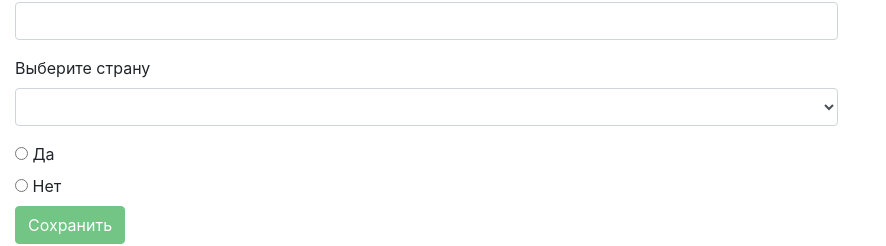
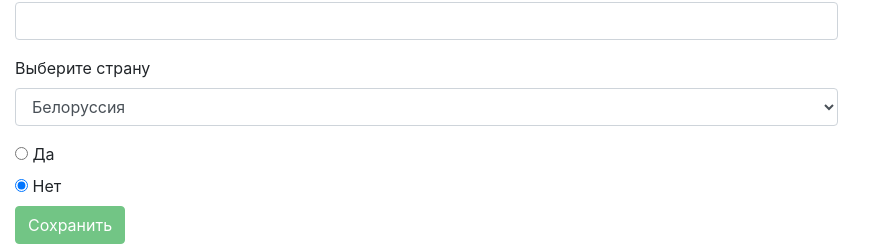
Before and after one commit to academind-345590/ng-theory, an Angular app: page / in a window 1280 px wide. Shown: the part 166-412 px from the top of the page, without its empty margins (0-886 px from the left). Built offline with nearby package versions, Linux system fonts and the light colour scheme.

Commit message:
form: template-driven pattern : specify default check

```diff
--- a/src/app/app.component.html
+++ b/src/app/app.component.html
@@ -31,7 +31,7 @@
       <label>Выберите страну</label>
       <select
         class="form-control"
-        ngModel
+        [ngModel] = "defaultCantry"
         name="country"
         required
       >
@@ -45,7 +45,7 @@
         <input
           type="radio"
           [value]="ans.type"
-          ngModel
+          [ngModel] = "defaultAnswer"
           name="answer"
           required
         >
--- a/src/app/app.component.ts
+++ b/src/app/app.component.ts
@@ -16,6 +16,9 @@ export class AppComponent {
     text: 'Нет'
   }];
 
+  defaultAnswer = "no";
+  defaultCantry = "by"
+
   submitForm(form: NgForm){
     console.log('Submited!', form);
   }
```
